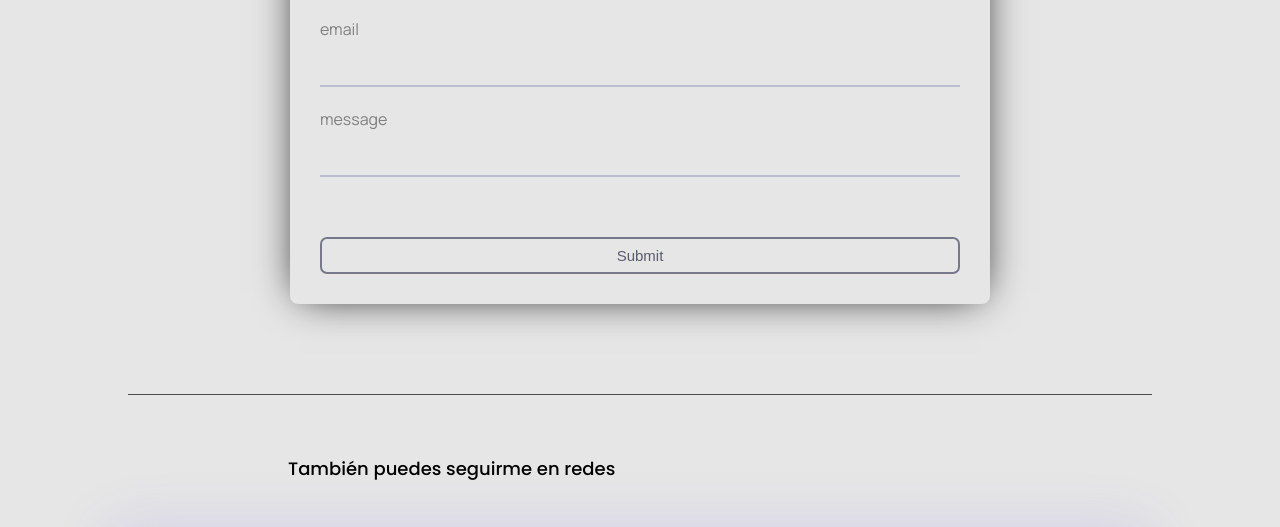
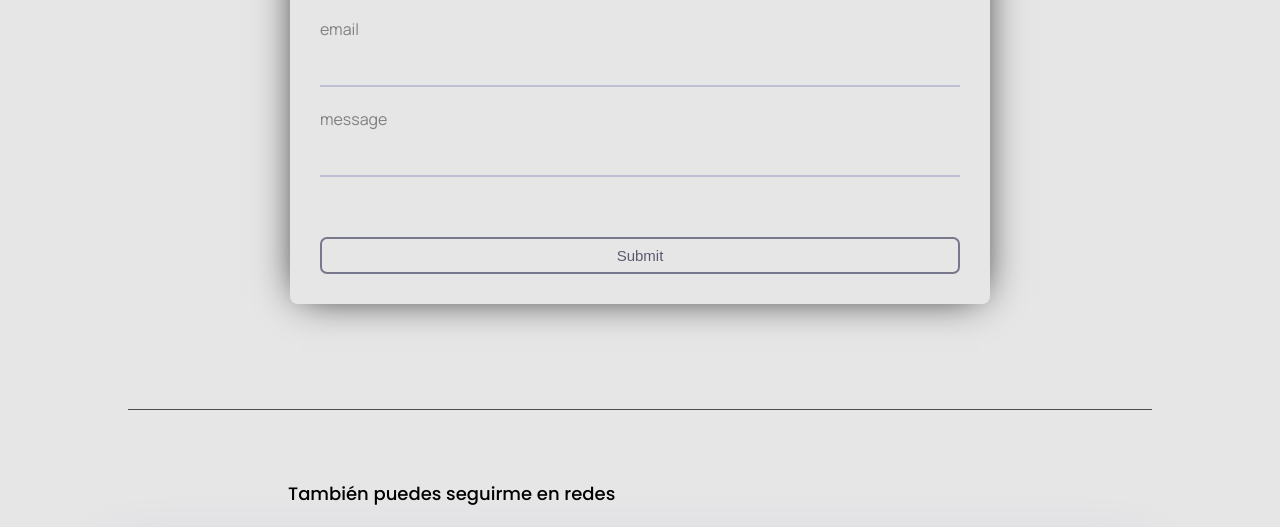
Before and after one commit to gmarionahuel/gmarionahuel.github.io, a plain HTML site: page index.html in a window 1280 px wide. Shown: the part 1355-1882 px from the top of the page. Drawn offline with nearby package versions, Linux system fonts and the light colour scheme; a web font is replaced by a local one.

Commit message:
Update index.css

```diff
--- a/index.css
+++ b/index.css
@@ -17,7 +17,7 @@ body{
   display: block;
   height: 1px;
   background-color: #4b4b4d;
-  margin: 30px auto 10px;
+  margin: 45px auto 20px;
 }
 
 .0linea{
```
